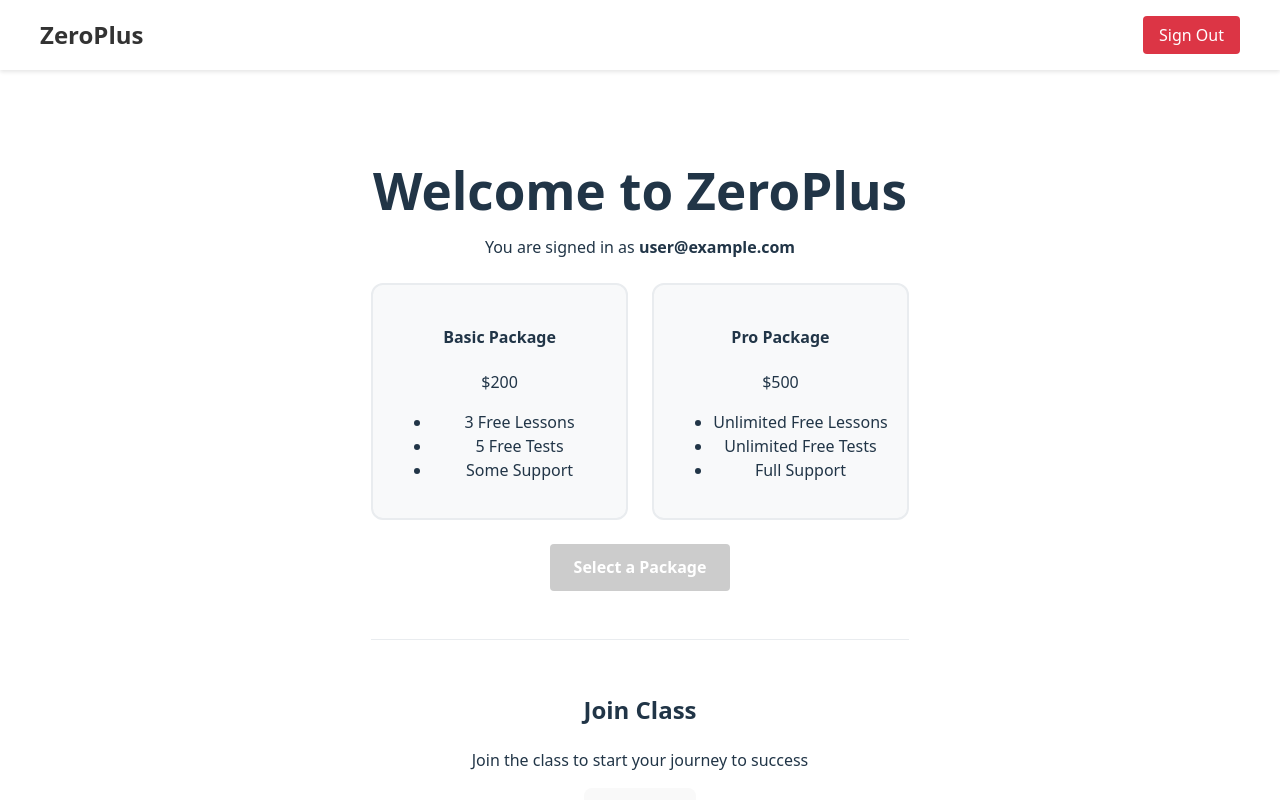
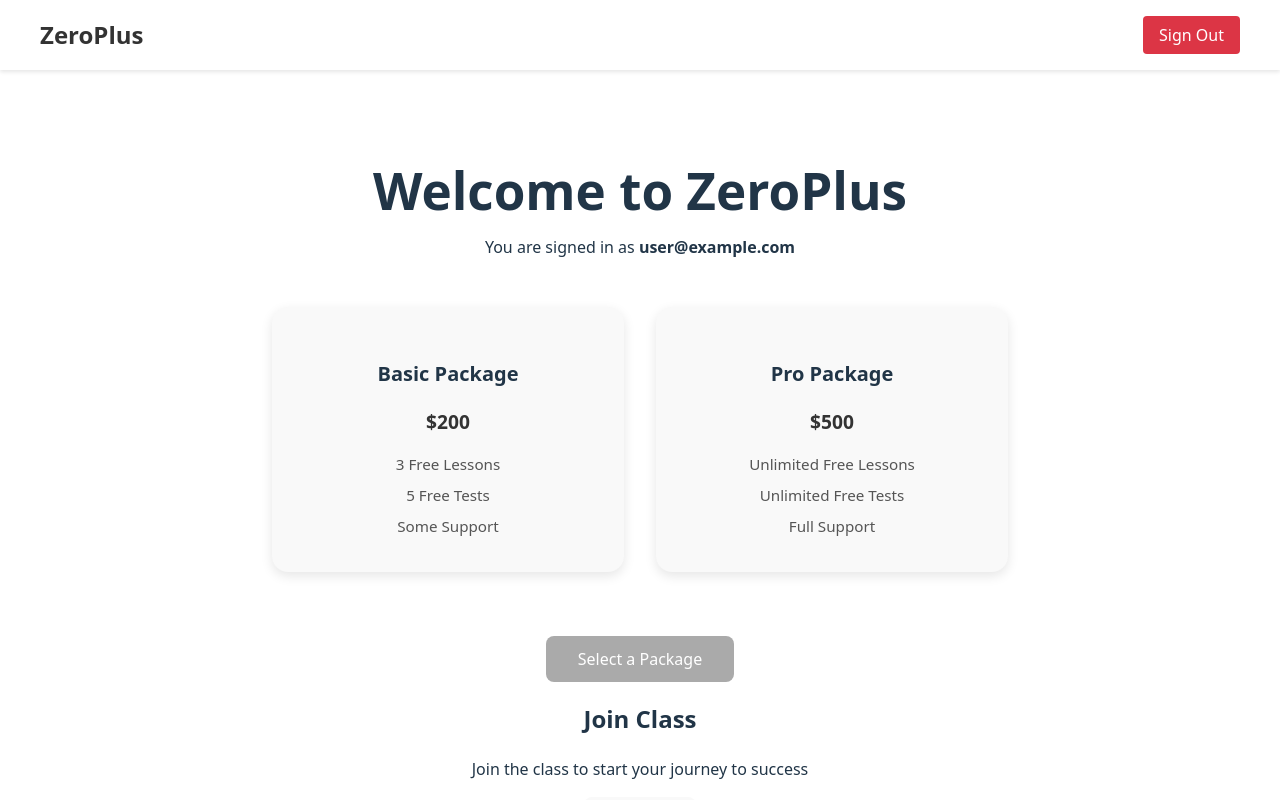
Before and after one commit to boen19906/ZeroPlus, a React (Vite) app: page / in a window 1280 px wide. Shown: the top 800 px of the page. Built offline with nearby package versions, Linux system fonts and the light colour scheme; no server answers; the database is empty; sample sign-in values are in the browser's storage.

Commit message:
file upload fix

```diff
--- a/src/pages/Home.css
+++ b/src/pages/Home.css
@@ -1,79 +1,77 @@
 .packages-grid {
-    display: grid;
-    grid-template-columns: repeat(2, 1fr);
-    gap: 1.5rem;
-    margin-top: 1.5rem;
+    display: flex;
+    gap: 2rem;
+    justify-content: center;
+    align-items: stretch;
+    padding: 2rem;
+    flex-wrap: wrap;
   }
 
   .package-box {
-    background: #f8f9fa;
-    border-radius: 12px;
+    background-color: #f9f9f9;
+    border: 2px solid transparent;
+    border-radius: 16px;
+    padding: 1.5rem;
+    width: 300px;
+    box-shadow: 0 4px 12px rgba(0, 0, 0, 0.1);
+    transition: all 0.3s ease;
+    cursor: pointer;
     text-align: center;
-    cursor: pointer;
-    transition: all 0.3s ease; /* Smoothed the transition */
-    border: 2px solid #e9ecef;
-    padding: 1.2rem;
-    position: relative;
+    flex: 1 1 300px;
   }
 
   .package-box:hover {
-    transform: translateY(-3px);
-    box-shadow: 0 4px 12px rgba(0, 0, 0, 0.1);
+    transform: translateY(-5px);
+    box-shadow: 0 6px 16px rgba(0, 0, 0, 0.15);
   }
 
-/* New styles for selected package */
   .package-box.selected {
-    transform: scale(1.05);
-    border-color: #4285f4;
-    box-shadow: 0 6px 18px rgba(66, 133, 244, 0.2);
-    background-color: #f0f7ff;
+    border-color: #007bff;
+    background-color: #e6f0ff;
   }
 
-/* Selection indicator */
-.package-box.selected::after {
-    content: "✓";
-    position: absolute;
-    top: 10px;
-    right: 10px;
-    background: #4285f4;
-    color: white;
-    width: 24px;
-    height: 24px;
-    border-radius: 50%;
-    display: flex;
-    align-items: center;
-    justify-content: center;
-    font-size: 14px;
+  .package-box h4 {
+    font-size: 1.25rem;
+    margin-bottom: 0.5rem;
   }
 
-/* Style for select package button */
-.select-package-btn {
-    margin-top: 1.5rem;
-    padding: 0.8rem 1.5rem;
-    background-color: #4285f4;
-    color: white;
-    border: none;
-    border-radius: 4px;
-    font-weight: 600;
-    cursor: pointer;
-    transition: background-color 0.2s ease;
+  .package-box p {
+    font-size: 1.2rem;
+    font-weight: bold;
+    margin-bottom: 1rem;
+    color: #333;
   }
 
-.select-package-btn:hover {
-    background-color: #3367d6;
+  .package-box ul {
+    list-style: none;
+    padding: 0;
+    margin: 0;
+  }
+
+  .package-box li {
+    margin: 0.5rem 0;
+    font-size: 0.95rem;
+    color: #555;
+  }
+
+  .select-package-btn {
+    display: block;
+    margin: 2rem auto 0;
+    padding: 0.75rem 2rem;
+    font-size: 1rem;
+    border: none;
+    border-radius: 8px;
+    background-color: #007bff;
+    color: white;
+    cursor: pointer;
+    transition: background-color 0.3s ease;
   }
 
   .select-package-btn:disabled {
-    background-color: #cccccc;
+    background-color: #aaa;
     cursor: not-allowed;
   }
 
-.join-class-section {
-    margin-top: 3rem;
-    padding-top: 2rem;
-    border-top: 1px solid #e9ecef;
+  .select-package-btn:not(:disabled):hover {
+    background-color: #0056b3;
   }
-
-.join-class-section button {
-    margin-bottom: 1rem;
-}
--- a/src/pages/Homework/Assignment.tsx
+++ b/src/pages/Homework/Assignment.tsx
@@ -173,7 +173,7 @@ const Assignment: React.FC = () => {
       )}
 
       {/* Assignment details with admin editing */}
-      {assignment && (
+      {assignment && !submitted && (
         <div className="assignment-info">
           {isAdmin ? (
             <div className="admin-editor">
@@ -252,8 +252,21 @@ const Assignment: React.FC = () => {
           <form className="upload-form">
             <h2>File Submission</h2>
             <div className="upload-box" onClick={() => document.getElementById('file-upload')?.click()}>
-              {/* ... existing upload UI ... */}
-            </div>
+            <svg className="file-icon" xmlns="http://www.w3.org/2000/svg" width="48" height="48" viewBox="0 0 24 24" fill="none" stroke="currentColor" strokeWidth="2" strokeLinecap="round" strokeLinejoin="round">
+            <path d="M14 2H6a2 2 0 0 0-2 2v16a2 2 0 0 0 2 2h12a2 2 0 0 0 2-2V8z"></path>
+            <polyline points="14 2 14 8 20 8"></polyline>
+            <line x1="9" y1="15" x2="15" y2="15"></line>
+            <line x1="9" y1="11" x2="15" y2="11"></line>
+            </svg>
+            <p className="upload-text">Click to upload a file</p>
+            <input
+            id="file-upload"
+            type="file"
+            onChange={handleFileChange}
+            required
+            />
+            {selectedFile && <p className="selected-file">{selectedFile.name}</p>}
+        </div>
           </form>
           {error && <p className="error-message">{error}</p>}
           <button onClick={handleSubmit} type="submit">Upload Submission</button>
```
Lines whose indentation alone changed are shown as unchanged.
